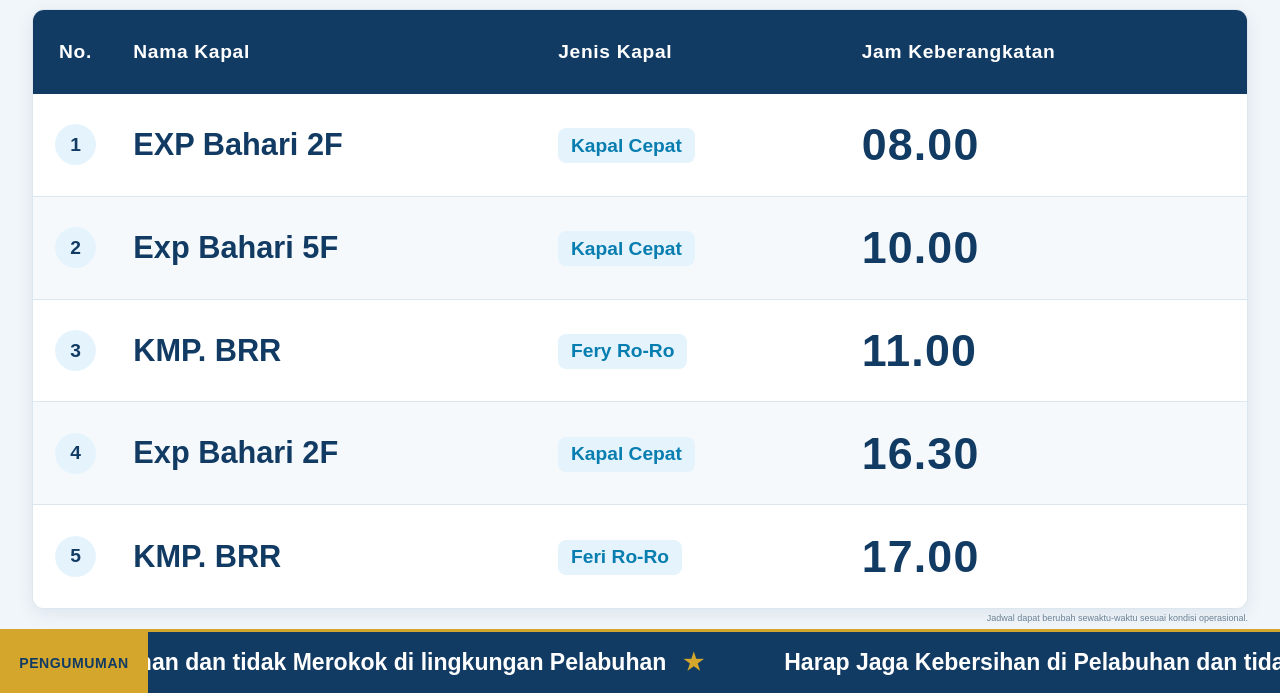
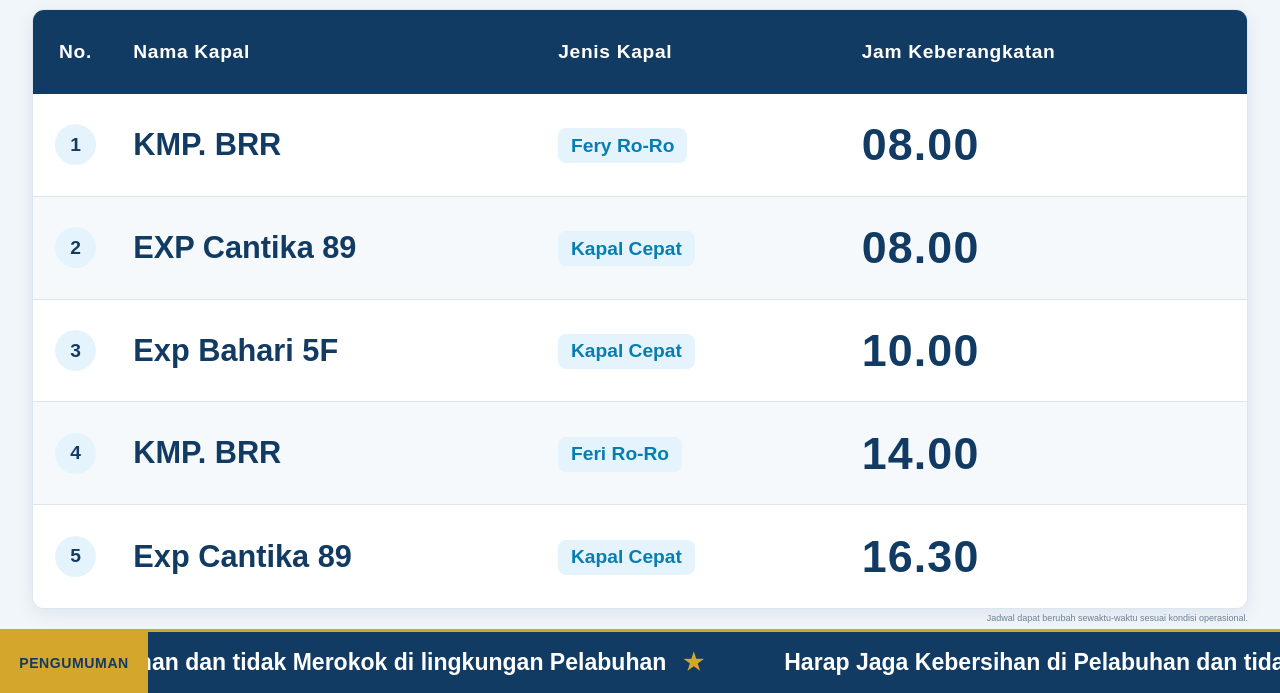
Before and after one commit to MYusuf19/display.github.io, a plain HTML site: page index.html in a window 1280 px wide. Shown: the part 107-800 px from the top of the page. Drawn offline with Linux system fonts and the light colour scheme.

Commit message:
Update jadwal

```diff
--- a/index.html
+++ b/index.html
@@ -580,36 +580,36 @@
                     <tbody>
                         <tr>
                             <td><span class="row-number">1</span></td>
-                            <td><div class="ship-name">EXP Bahari 2F</div></td>
+                            <td><div class="ship-name">KMP. BRR</div></td>
+                            <td><span class="type-pill">Fery Ro-Ro</span></td>
+                            <td><div class="departure">08.00</div></td>
+                        </tr>
+                        <tr>
+                            <td><span class="row-number">2</span></td>
+                            <td><div class="ship-name">EXP Cantika 89</div></td>
                             <td><span class="type-pill">Kapal Cepat</span></td>
                             <td><div class="departure">08.00</div></td>
                         </tr>
                          <tr>
-                            <td><span class="row-number">2</span></td>
+                            <td><span class="row-number">3</span></td>
                              <td><div class="ship-name">Exp Bahari 5F</div></td>
                             <td><span class="type-pill">Kapal Cepat</span></td>
                             <td><div class="departure">10.00</div></td>
 
                         </tr>
-
                         <tr>
-                            <td><span class="row-number">3</span></td>
+                            <td><span class="row-number">4</span></td>
                             <td><div class="ship-name">KMP. BRR</div></td>
-                            <td><span class="type-pill">Fery Ro-Ro</span></td>
-                            <td><div class="departure">11.00</div></td>
+                            <td><span class="type-pill">Feri Ro-Ro</span></td>
+                            <td><div class="departure">14.00</div></td>
                         </tr>
                          <tr>
-                            <td><span class="row-number">4</span></td>
-                            <td><div class="ship-name">Exp Bahari 2F</div></td>
+                            <td><span class="row-number">5</span></td>
+                            <td><div class="ship-name">Exp Cantika 89</div></td>
                             <td><span class="type-pill">Kapal Cepat</span></td>
                             <td><div class="departure">16.30</div></td>
                         </tr>
-                        <tr>
-                            <td><span class="row-number">5</span></td>
-                            <td><div class="ship-name">KMP. BRR</div></td>
-                            <td><span class="type-pill">Feri Ro-Ro</span></td>
-                            <td><div class="departure">17.00</div></td>
-                        </tr>
+
 
 
 
```
